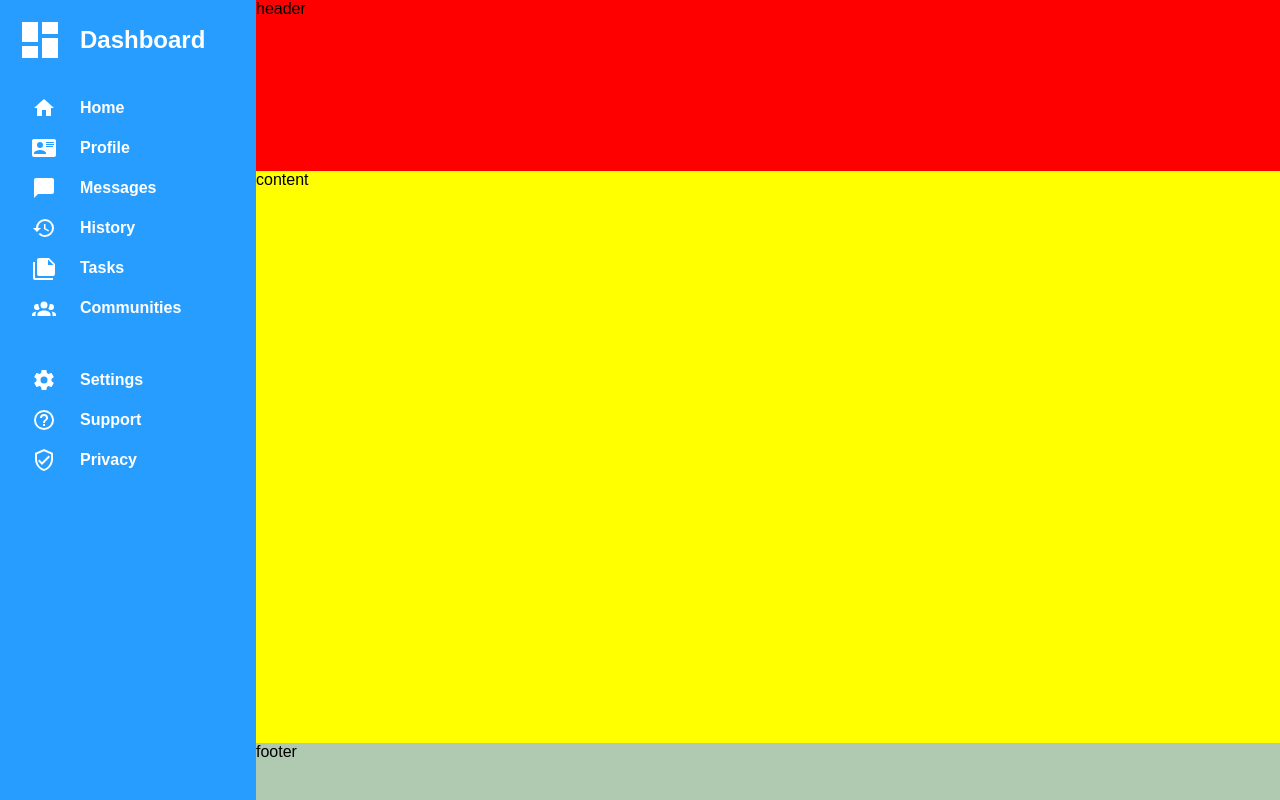
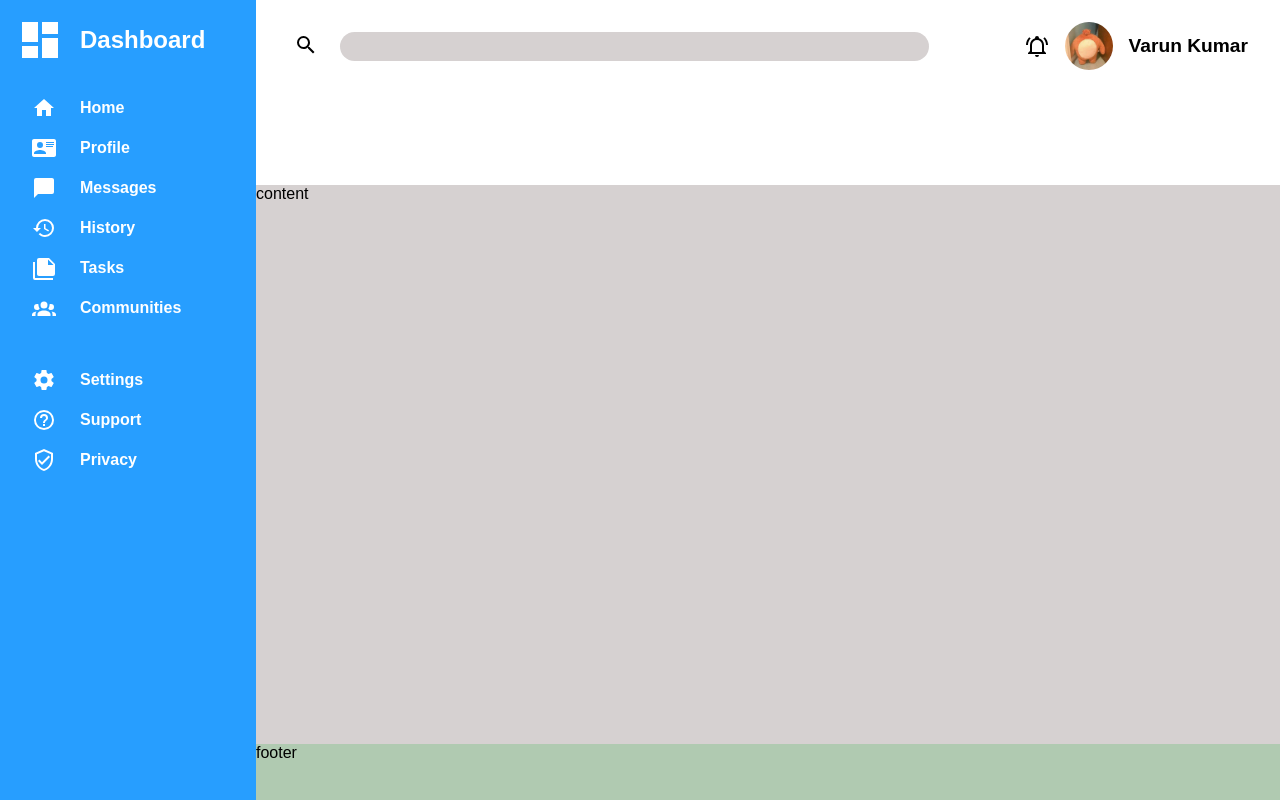
Before and after one commit to VK4041/Admin_Dashboard, a plain HTML site: page index.html in a window 1280 px wide. Drawn offline with Linux system fonts and the light colour scheme.

Commit message:
Style header top and add profile images

```diff
--- a/index.html
+++ b/index.html
@@ -110,7 +110,37 @@
 
             </div>
         </section>
-        <section class="header">header</section>
+        <section class="header">
+            <div class="top">
+                <div class="search">
+                    <button>
+                        <svg xmlns="http://www.w3.org/2000/svg" viewBox="0 0 24 24">
+                            <title>magnify</title>
+                            <path
+                                d="M9.5,3A6.5,6.5 0 0,1 16,9.5C16,11.11 15.41,12.59 14.44,13.73L14.71,14H15.5L20.5,19L19,20.5L14,15.5V14.71L13.73,14.44C12.59,15.41 11.11,16 9.5,16A6.5,6.5 0 0,1 3,9.5A6.5,6.5 0 0,1 9.5,3M9.5,5C7,5 5,7 5,9.5C5,12 7,14 9.5,14C12,14 14,12 14,9.5C14,7 12,5 9.5,5Z" />
+                        </svg>
+                    </button>
+                    <input type="search">
+                </div>
+                <div class="profile">
+                    <svg xmlns="http://www.w3.org/2000/svg" viewBox="0 0 24 24">
+                        <title>bell-ring-outline</title>
+                        <path
+                            d="M10,21H14A2,2 0 0,1 12,23A2,2 0 0,1 10,21M21,19V20H3V19L5,17V11C5,7.9 7.03,5.17 10,4.29C10,4.19 10,4.1 10,4A2,2 0 0,1 12,2A2,2 0 0,1 14,4C14,4.1 14,4.19 14,4.29C16.97,5.17 19,7.9 19,11V17L21,19M17,11A5,5 0 0,0 12,6A5,5 0 0,0 7,11V18H17V11M19.75,3.19L18.33,4.61C20.04,6.3 21,8.6 21,11H23C23,8.07 21.84,5.25 19.75,3.19M1,11H3C3,8.6 3.96,6.3 5.67,4.61L4.25,3.19C2.16,5.25 1,8.07 1,11Z" />
+                    </svg>
+                    <img class='profile-logo' src="./images/my-profile-logo.jpg" alt="profile-logo">
+                    <p class="name">Varun Kumar</p>
+                </div>
+            </div>
+            <div class="bottom">
+                <div class="intro">
+
+                </div>
+                <div class="action-btns">
+
+                </div>
+            </div>
+        </section>
         <section class="content">content</section>
         <section class="footer">footer</section>
     </main>
--- a/styles.css
+++ b/styles.css
@@ -9,7 +9,9 @@ body {
 }
 
 .container {
-    background-color: rgb(150, 71, 120);
+    --blue: rgb(39, 158, 255);
+    --white: #ffffff;
+    --grey: rgb(214, 209, 209);
     height: 100%;
     display: grid;
     grid-template-areas:
@@ -20,12 +22,17 @@ body {
     grid-template-rows: 3fr 10fr 1fr;
     font-family: sans-serif;
 
+    .profile-logo {
+        width: 3rem;
+        border-radius: 50%;
+    }
+
     a {
         text-decoration-line: none;
     }
 
     .content {
-        background-color: yellow;
+        background-color: var(--grey);
         grid-area: contents;
     }
 
@@ -35,15 +42,77 @@ body {
     }
 
     .header {
-        background-color: red;
+        background-color: var(--white);
         grid-area: header;
+        display: grid;
+        grid-template-rows: 1fr 1fr;
+
+        .top {
+            display: flex;
+            justify-content: space-between;
+            gap: 6rem;
+
+            .search {
+                align-items: center;
+                flex: 1;
+                display: flex;
+                gap: 1rem;
+
+                input {
+                    flex: 1;
+                    height: 1.8rem;
+                    border-radius: 1rem;
+                    border: none;
+                    padding: 2px 1rem;
+                    font-weight: 600;
+                    background-color: var(--grey);
+                }
+
+                button {
+                    background-color: var(--white);
+                    border: none;
+                    border-radius: 50%;
+
+                    &:hover {
+                        box-shadow: 1px 1px 2px black
+                    }
+
+                    &:active {
+                        background-color: var(--grey);
+                    }
+                }
+            }
+
+            .profile {
+                display: flex;
+                align-items: center;
+                gap: 1rem;
+
+                .name {
+                    font-size: 1.2rem;
+                    font-weight: 600;
+                }
+            }
+
+        }
+        .bottom{
+
+        }
+        .top,
+        .bottom {
+            padding: 1rem 2rem
+        }
+
+
+        svg {
+            width: 1.5rem
+        }
     }
 
     .sidebar {
-        background-color: rgb(39, 158, 255);
+        background-color: var(--blue);
         grid-area: sidebar;
         padding: 1rem;
-
         color: white;
 
         svg {
```
Also changed, not shown: images/my-profile-logo.jpg (added), images/profile-logo-1.svg (added), images/profile-logo-2.svg (added), images/profile-logo-3.jpg (added).
